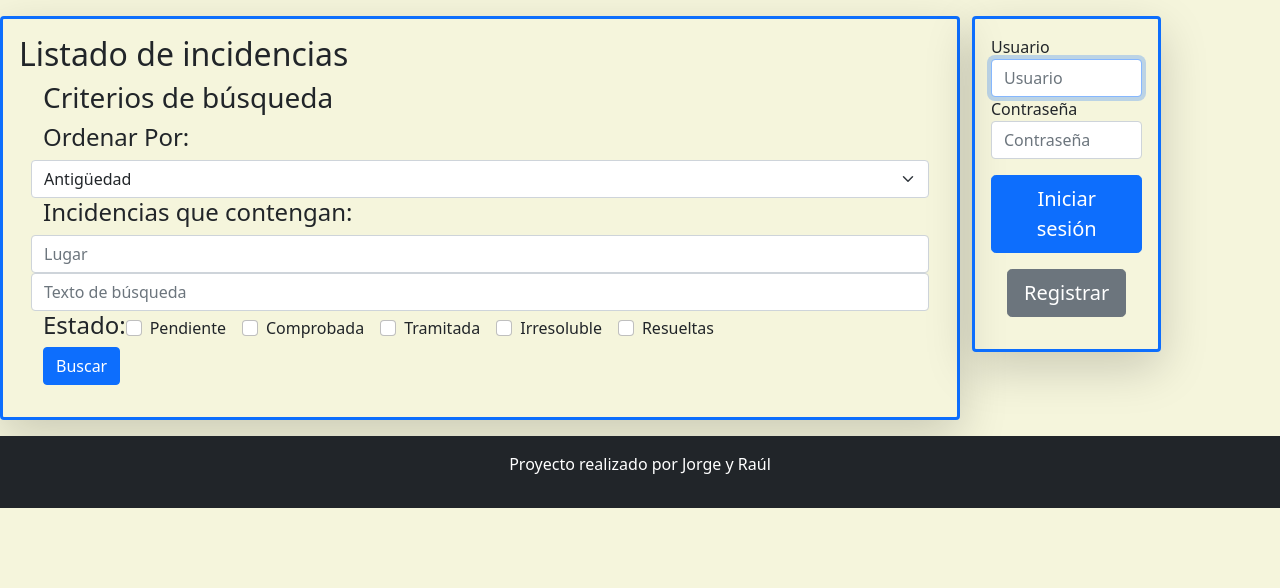
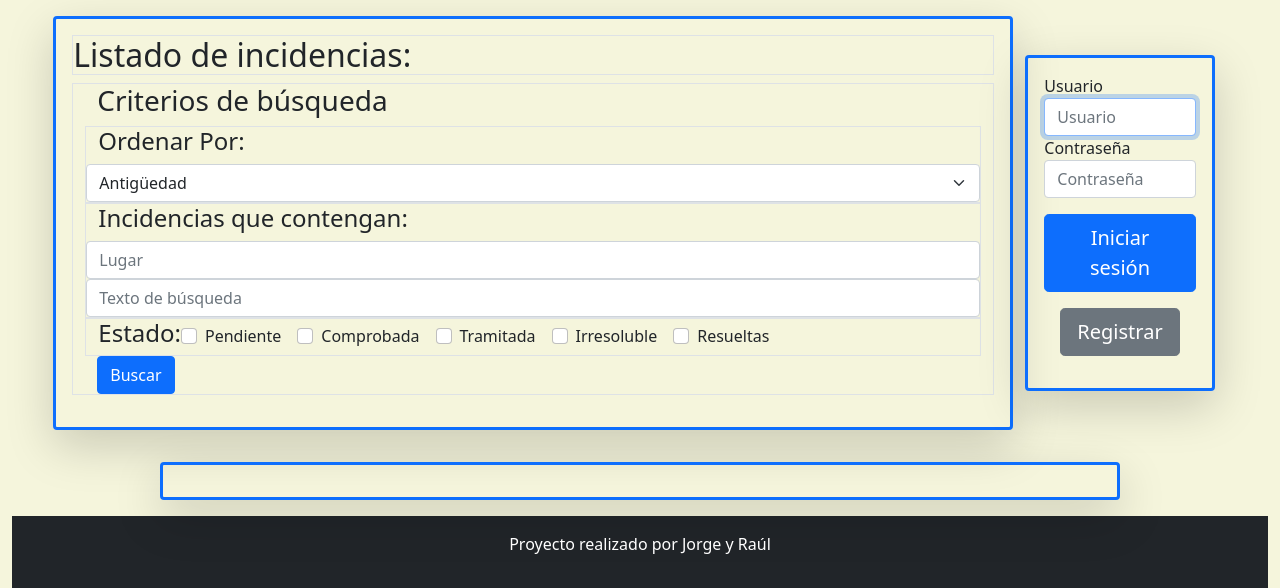
Before and after one commit to rraamirez/Proyecto-Web, a PHP site: page / in a window 1280 px wide. Shown: the part 219-807 px from the top of the page. Before the commit the page ends 727 px from the top, so only its background shows below. Run offline with PHP 8.4, Linux system fonts and the light colour scheme; a stand-in replaces the project's code that opens the database connection.

Commit message:
working3

```diff
--- a/index.php
+++ b/index.php
@@ -12,14 +12,6 @@ require_once('model/bd.php');
 $db = new Conexion();
 $db->conectar();
 
-
-if (isset($_SESSION['message'])) {
-    echo '<script>alert("' . $_SESSION['message'] . '");</script>';
-    // Borrar el mensaje una vez que se ha mostrado
-    unset($_SESSION['message']);
-    //session_abort();
-}
-
 HTMLinicio("Mi página");
 HTMLheader();
 HTMLnav();
@@ -30,10 +22,20 @@ HTMLbodyEnd();
 HTMLasideStart();
 HTMLaside();
 HTMLasideEnd();
+HTMLbodyIncidenciasStart();
+HTMLbodyIncidencias();
+HTMLbodyIncidenciasEnd();
+
 HTMLfooter();
 HTMLfin();
 
 
 
+if (isset($_SESSION['message'])) {
+    echo '<script>alert("' . $_SESSION['message'] . '");</script>';
+    // Borrar el mensaje una vez que se ha mostrado
+    unset($_SESSION['message']);
+    //session_abort();
+}
 
 ?>
--- a/view/funcHTML.php
+++ b/view/funcHTML.php
@@ -66,7 +66,7 @@ function HTMLnav()
 function HTMLmainContentStart()
 {
     echo <<<HTML
-    <div class="row">
+    <div class="row align-items-center justify-content-center">
     HTML;
 }
 function HTMLasideStart()
@@ -137,10 +137,10 @@ function HTMLbusqueda()
 {
     echo <<<HTML
     <form method="POST" action="../controller/procesarBusqueda.php">
-        <h2>Listado de incidencias</h2>
-        <div class="container" style="background-color: beige;">
+        <h2 class="border">Listado de incidencias:</h2>
+        <div class="container border" style="background-color: beige;">
             <h3>Criterios de búsqueda</h3>
-            <div class="row">
+            <div class="row border">
                 <h4>Ordenar Por:</h4>
                 <select class="form-select" name="ordenarPor">
                     <option value="sortAge">Antigüedad</option>
@@ -148,12 +148,12 @@ function HTMLbusqueda()
                     <option value="totalLikes">Likes netos</option>
                 </select>
             </div>
-            <div class="row">
+            <div class="row border">
                 <h4>Incidencias que contengan:</h4>
                 <input type="text" class="form-control" name="lugar" placeholder="Lugar">
                 <input type="text" class="form-control" name="textoBusqueda" placeholder="Texto de búsqueda">
             </div>
-            <div class="row">
+            <div class="row border">
                 <div class="d-flex align-items-center">
                     <h4>Estado:</h4>
                     <div class="form-check form-check-inline">
@@ -202,6 +202,27 @@ function HTMLbodyEnd()
     HTML;
 }
 
+function HTMLbodyIncidenciasStart()
+{
+    echo <<<HTML
+        <div class="col-lg-9 p-3 border border-primary border-3 rounded shadow-lg mt-3 mb-3" >
+    HTML;
+}
+
+function HTMLbodyIncidencias(){
+
+}
+
+function HTMLbodyIncidenciasEnd()
+{
+    echo <<<HTML
+        </div>
+    </div>
+    HTML;
+}
+
+
+
 function HTMLfooter()
 {
     echo <<<HTML
```
